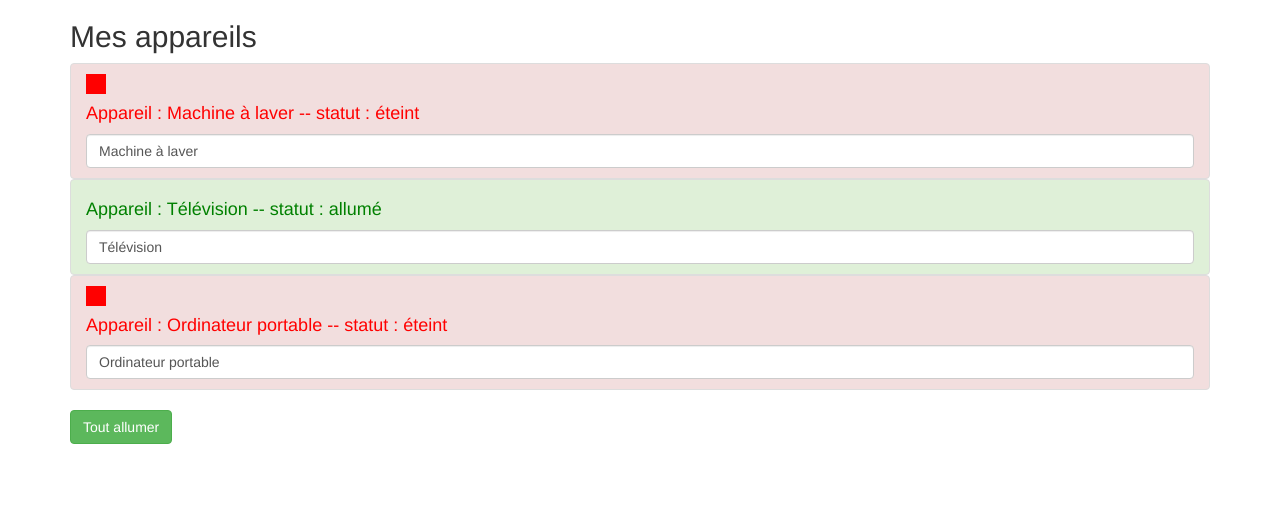
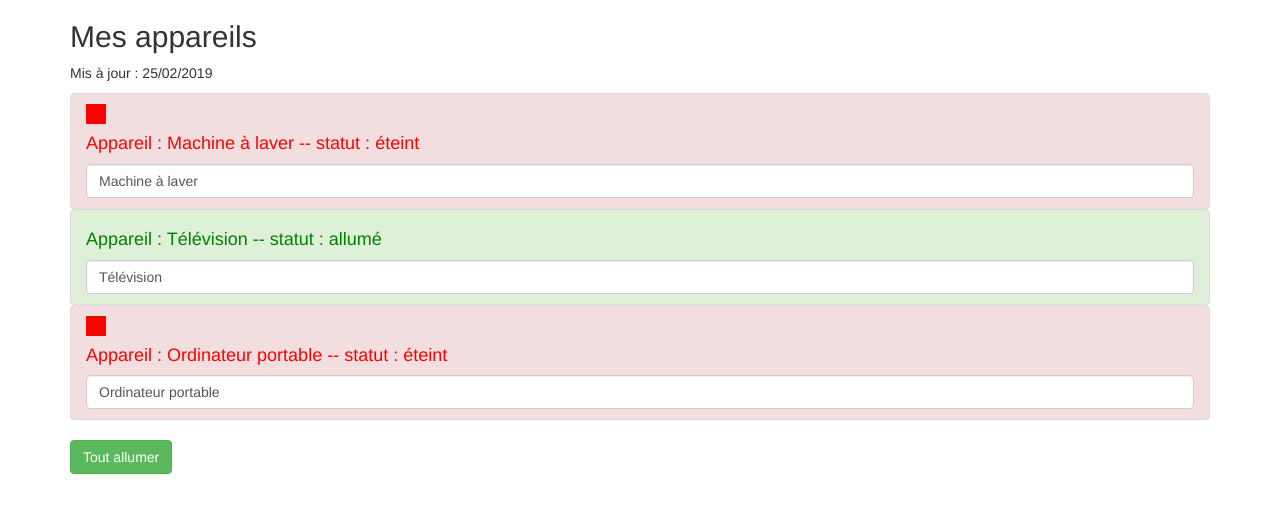
Before and after one commit to tdevilleduc/ocr-angular, an Angular app: page / in a window 1280 px wide. Shown: the top 512 px of the page. Built offline with nearby package versions, Linux system fonts and the light colour scheme.

Commit message:
[feat] chap6: ajout d'une donnée lastUpdate affichant la date du jour et formatté via l'opérateur Pipe date

```diff
--- a/src/app/app.component.html
+++ b/src/app/app.component.html
@@ -2,6 +2,9 @@
   <div class="row">
     <div class="col-xs-12">
       <h2>Mes appareils</h2>
+
+      <p>Mis à jour : {{ lastUpdate | date: 'dd/MM/yyyy' }}</p>
+
       <ul class="list-group">
         <app-appareil *ngFor="let appareil of appareils"
                       [appareilName]="appareil.name"
--- a/src/app/app.component.ts
+++ b/src/app/app.component.ts
@@ -7,6 +7,8 @@
 })
 export class AppComponent {
   isAuth = false;
+
+  lastUpdate = new Date();
 
   appareils = [
     {
```
